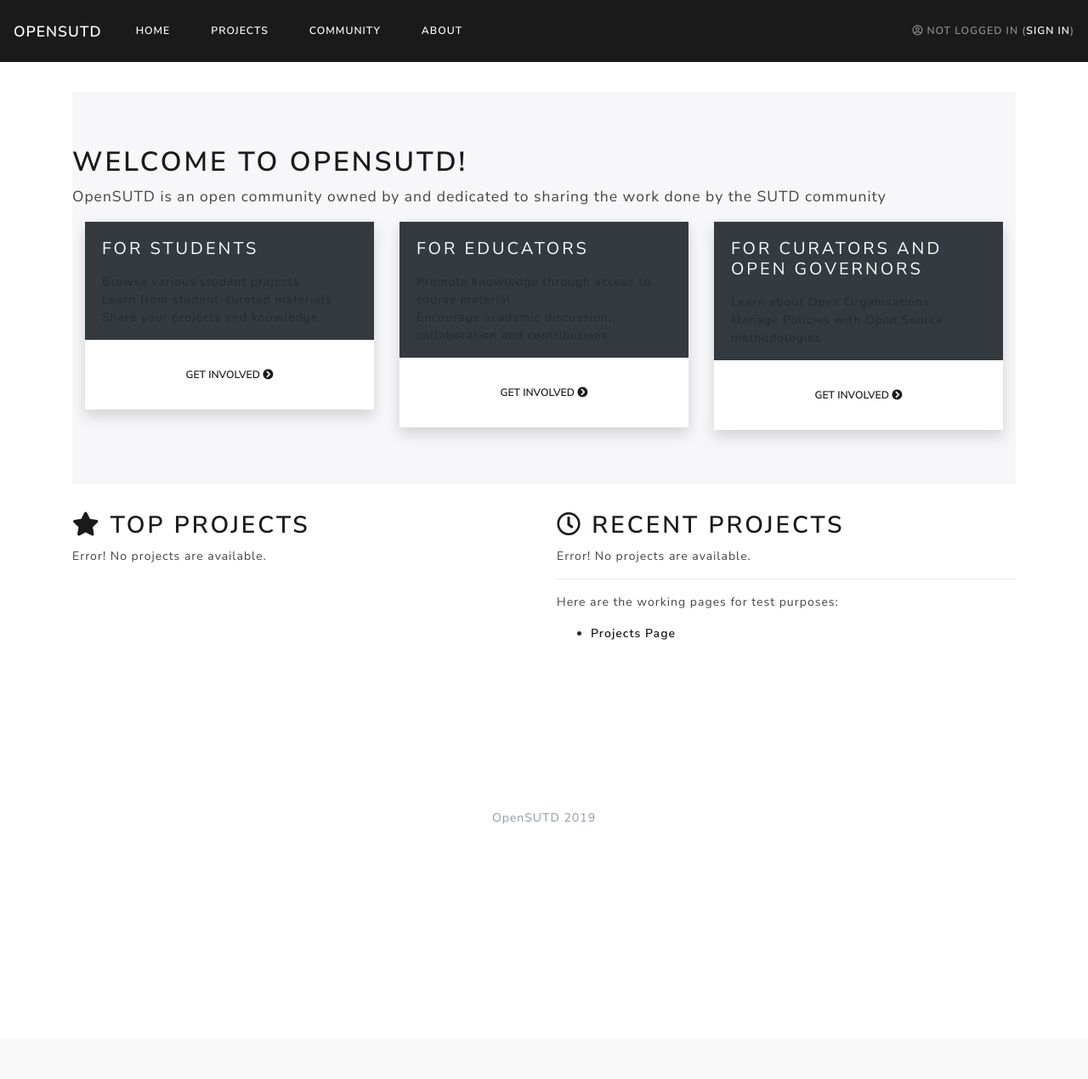
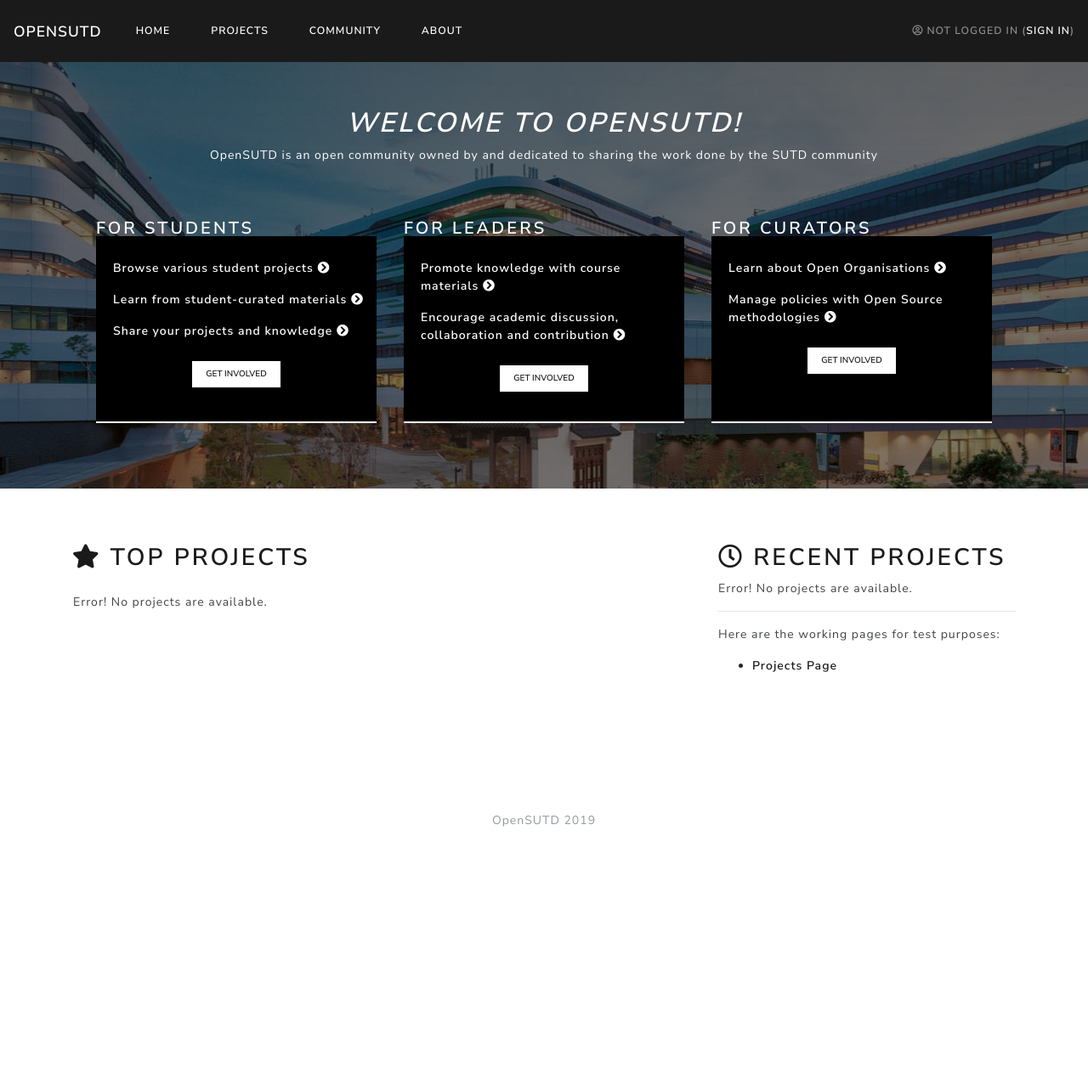
Before and after one commit to OpenSUTD/web-platform-prototype, a Django app: page / in a window 1280 px wide. Shown: the whole page at 85% size. Before the commit the page ends 970 px from the top, so only its background shows below. Run offline with Django 3.2, Linux system fonts and the light colour scheme; data that the repository does not hold is empty; some libraries are stand-ins or nearby versions.

Commit message:
updated homepage UI

```diff
--- a/projects/static/css/custom.css
+++ b/projects/static/css/custom.css
@@ -1,5 +1,5 @@
 .container {
-  padding-top: 100px;
+  padding-top: 65px;
 }
 
 /*
@@ -17,8 +17,11 @@
 }
 
 body {
+    /* helloo */
+    margin: 0;
     min-height: 75rem;
     margin-bottom: 1em;
+    width: 100%;
 }
 
 .footer {
@@ -31,10 +34,10 @@ body {
 }
 
 .homepage-header {
-  margin-top: 7em;
-  padding: 5em 3em 7em 3em;
-  background: linear-gradient( rgba(0, 0, 0, 0.5), rgba(0, 0, 0, 0.5) ), url("SUTD_background.jpg");
-  color: white;
+  margin: 4em 0 0 0;
+  padding: 5em 0em 7em 0em;
+  background: linear-gradient( rgba(0, 0, 0, 0.616), rgba(0, 0, 0, 0.5) ), url("/static/images/SUTD_background.jpg");
+  background-position: 60% 50%;
   text-align: center;
 }
 
@@ -51,6 +54,8 @@ body {
 .homepage-action {
   margin-right: 1rem;
   margin-left: 1rem;
+  width: 330px;
+  height: 220px;
 }
 
 .homepage-action h4 {
@@ -74,6 +79,7 @@ body {
 }
 
 .action-details {
+  text-align: left;
   float: left;
   padding-left: 10px;
   color: white;
@@ -87,6 +93,9 @@ body {
 }
 
 
+/*
+* Sign in
+*/
 .form-signin {
   width: 100%;
   max-width: 330px;
@@ -303,6 +312,11 @@ body {
 /*
 * User Profile Page
 */
+.profile-cover-image {
+  box-shadow: 0px 4px 5px -2px rgba(212,212,212,1);
+
+}
+
 .profile-cover-image img {
   width: 100%;
   height: 280px;
--- a/projects/templates/base.html
+++ b/projects/templates/base.html
@@ -47,7 +47,7 @@
         </div>
     </nav>
 
-    <main role="main" class="container">
+    <main role="main">
         {% block content %}{% endblock %}
     </main>
 
--- a/projects/templates/opensutd/admin_pending.html
+++ b/projects/templates/opensutd/admin_pending.html
@@ -2,8 +2,8 @@
 {% block content %}
 
 {% load static %}
-
-<div class="col-sm">
+<div class="container">
+    <div class="col-sm" style="padding: 1.5rem 0rem 0rem 0rem">
         <h1>Pending Approval</h1>
         <div class="row">
             {% if projects_list %}
@@ -51,5 +51,5 @@
         </div>
 
     </div>
-
+</div>
 {% endblock %}
--- a/projects/templates/opensutd/home.html
+++ b/projects/templates/opensutd/home.html
@@ -1,78 +1,120 @@
 {% extends 'base.html' %}
 {% block content %}
 
-<div class="jumbotron jumbotron-fluid full-width-header">
+<div class="jumbotron jumbotron-fluid homepage-header">
     <h1>Welcome to OpenSUTD!</h1>
-    <p class="lead">OpenSUTD is an open community owned by and dedicated to sharing the work done by the SUTD community
-    </p>
-    <div class="d-flex justify-content-around">
-        <div class="col-sm">
-            <div class="card shadow bg-dark fix-height-card-homepage">
-                <div class="card-body pb-0">
-                    <h4 class="my-0 font-weight-normal" style="color:white;">For Students</h4>
-                    <ul class="list-unstyled mt-3 list-add-padding">
-                        <li>Browse various student projects</li>
-                        <li>Learn from student-curated materials</li>
-                        <li>Share your projects and knowledge</li>
-                    </ul>
+    <p style="color:white">OpenSUTD is an open community owned by and dedicated to sharing the work done by the SUTD community</p>
+
+    <div class="call-for-action" >
+        <div class="homepage-action">
+            <h4><strong>For Students</strong></h4>
+            <!-- <a class="btn action-title" style="background-color: blueviolet" href="#" role="button"><strong>For Students </strong><i class="fas fa-chevron-circle-right"></i></a> -->
+            <br>
+            <div class="action-details-container">
+                <div>
+                    <a class="action-details" href="#" role="button">Browse various student projects
+                        <i class="fas fa-chevron-circle-right"></i></a>
                 </div>
-                <button type="button" class="btn btn-lg btn-block btn-secondary"
-                    style="margin-bottom:0px!important;">Get Involved <i
-                        class="fas fa-chevron-circle-right"></i></button>
+                <br>
+                <div>
+                    <a class="action-details" href="#" role="button">Learn from student-curated materials
+                        <i class="fas fa-chevron-circle-right"></i></i></a>
+                </div>
+                <br>
+                <div>
+                    <a class="action-details" href="#" role="button">Share your projects and knowledge
+                        <i class="fas fa-chevron-circle-right"></i></a>
+                </div>
+                <button type="button btn-block" class="btn btn-sm btn-secondary" style="margin-top: 25px">
+                    Get Involved</button>
             </div>
         </div>
-        <div class="col-sm">
-            <div class="card shadow bg-dark fix-height-card-homepage">
-                <div class="card-body pb-0">
-                    <h4 class="my-0 font-weight-normal" style="color:white;">For Educators</h4>
-                    <ul class="list-unstyled mt-3 list-add-padding">
-                        <li>Promote knowledge through access to course material</li>
-                        <li>Encourage academic discussion, collaboration and contributions</li>
-                    </ul>
+        <div class="homepage-action">
+            <h4><strong>For Leaders</strong></h4>
+            <!-- <a class="btn action-title" href="#" role="button"><strong>For Educators </strong> <i class="fas fa-chevron-circle-right"></i></a> -->
+            <br>
+            <div class="action-details-container">
+                <div>
+                    <a class="action-details" href="#" role="button">Promote knowledge with course materials
+                        <i class="fas fa-chevron-circle-right"></i></a>
                 </div>
-                <button type="button" class="btn btn-lg btn-block btn-secondary"
-                    style="margin-bottom:0px!important;">Get Involved <i
-                        class="fas fa-chevron-circle-right"></i></button>
+                <br>
+                <div>
+                    <a class="action-details" href="#" role="button">Encourage academic discussion,
+                        collaboration and contribution  <i class="fas fa-chevron-circle-right"></i></i></a>
+                </div>
+                <button type="button" class="btn btn-sm btn-secondary" style="margin-top: 25px">
+                    Get Involved</button>
             </div>
         </div>
-        <div class="col-sm">
-            <div class="card shadow bg-dark fix-height-card-homepage">
-                <div class="card-body pb-0">
-                    <h4 class="my-0 font-weight-normal" style="color:white;">For Curators and Open Governors</h4>
-                    <ul class="list-unstyled mt-3 list-add-padding">
-                        <li>Learn about Open Organisations</li>
-                        <li>Manage Policies with Open Source methodologies</li>
-                    </ul>
+        <div class="homepage-action">
+            <h4><strong>For Curators</strong></h4>
+            <!-- <a class="btn action-title" href="#" role="button"><strong>For Leaders </strong> <i class="fas fa-chevron-circle-right"></i></a> -->
+            <br>
+            <div class="action-details-container">
+                <div>
+                    <a class="action-details" href="#" role="button">Learn about Open Organisations
+                        <i class="fas fa-chevron-circle-right"></i></a>
                 </div>
-                <button type="button" class="btn btn-lg btn-block btn-secondary"
-                    style="margin-bottom:0px!important;">Get Involved <i
-                        class="fas fa-chevron-circle-right"></i></button>
+                <br>
+                <div>
+                    <a class="action-details" href="#" role="button">Manage policies with Open Source methodologies <i class="fas fa-chevron-circle-right"></i></i></a>
+                </div>
+                <br>
+                <button type="button" class="btn btn-sm btn-secondary" style="margin-top: 25px">
+                        Get Involved</button>
+
             </div>
         </div>
     </div>
 </div>
 
+<div class="container">
     <div class="row">
-
-    <div class="col-sm">
+        <div class="col-sm-8">
             <h2><i class="fas fa-star"></i> Top Projects</h2>
+            <div class="row" style="padding: 1rem">
                 {% if top_projects_list %}
                 <!-- start iteration -->
                 {% for project_item in top_projects_list %}
-        <div class="card" style="width: 100%">
-            <img src="{{ project_item.featured_image }}" class="card-img-top">
+                <div class="col-sm-5">
+                        <div class="project-card-sm">
+                            <!-- <img src="{{ project_item.featured_image }}" class="card-img-top"> -->
                             <div class="card-body">
-                <h5 class="card-title">{{ project_item.title }}</h5>
+                                <h4 class="card-title">{{ project_item.title }}</h4>
                                 <p class="card-text">{{ project_item.caption }}</p>
-                <a href="projects/{{ project_item.project_uid }}/" class="btn btn-primary">Find out more about
-                    {{ project_item.title }} <i class="fas fa-chevron-circle-right"></i></a>
+                                <div class="row" style="display: flex; justify-content: flex-end">
+                                    <a href="{{ project_item.project_uid }}/" class="card-link">
+                                        View Project <i class="fas fa-chevron-circle-right"></i></a>
                                 </div>
                             </div>
-        <br>
+                        </div>
+                    </div>
                 {% endfor %}
                 {% else %}
                 <p>Error! No projects are available.</p>
                 {% endif %}
+            </div>
+            <!-- <div class="row">
+                {% if top_projects_list %}
+                {% for project_item in top_projects_list %}
+                <div class="col-sm-4" style="margin-top:10px">
+                    <div class="project-card-sm">
+                       <img src="{{ project_item.featured_image }}" class="card-img-top">
+                        <div class="card-body">
+                            <h4 class="card-title">{{ project_item.title }}</h4>
+                            <p class="card-text">{{ project_item.caption }}</p>
+                            <a href="projects/{{ project_item.project_uid }}/" class="card-link"
+                                style="position: absolute; right: 30px; bottom: 10px">
+                                Find out more <i class="fas fa-chevron-circle-right"></i></a>
+                        </div>
+                    </div>
+                </div>
+            </div>
+            {% endfor %}
+            {% else %}
+            <p>Error! No projects are available.</p>
+            {% endif %} -->
         </div>
 
         <div class="col-sm">
@@ -96,4 +138,5 @@
         </div>
 
     </div>
+</div>
 {% endblock %}
--- a/projects/templates/opensutd/user.html
+++ b/projects/templates/opensutd/user.html
@@ -3,11 +3,12 @@
 
 {% load static %}
 
+<div class="container">
     <div class="profile-cover-image">
         <img src='{% static "images/cover_image.png" %}' alt="Cover Image">
     </div>
 
-<div class="row" style="margin-bottom: 50px">
+    <div class="row" style="margin-bottom: 30px">
         <div class="col-sm-2">
             <img class="profile-picture" src="{{ current_user.display_picture }}" alt="Card image">
         </div>
@@ -52,4 +53,5 @@
                 </div>
         {% endfor %}
     </div>
+</div>
 {% endblock %}
```
Also changed, not shown: projects/templates/projects/list.html (+4 -3 lines), projects/templates/projects/showcase.html (+4 -4 lines), static/homepage.html (+12 -12 lines), static/homepage1.html (added, +99 -0 lines), projects/static/images/SUTD_background.jpg (added), 1 other file. Lines whose indentation alone changed are shown as unchanged.
